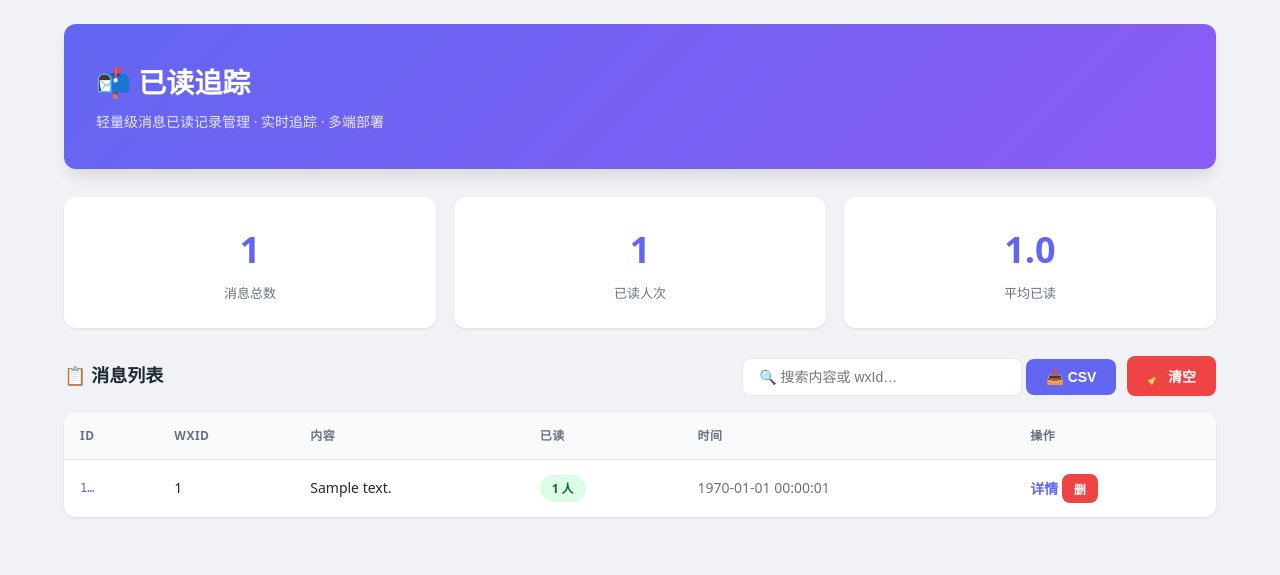
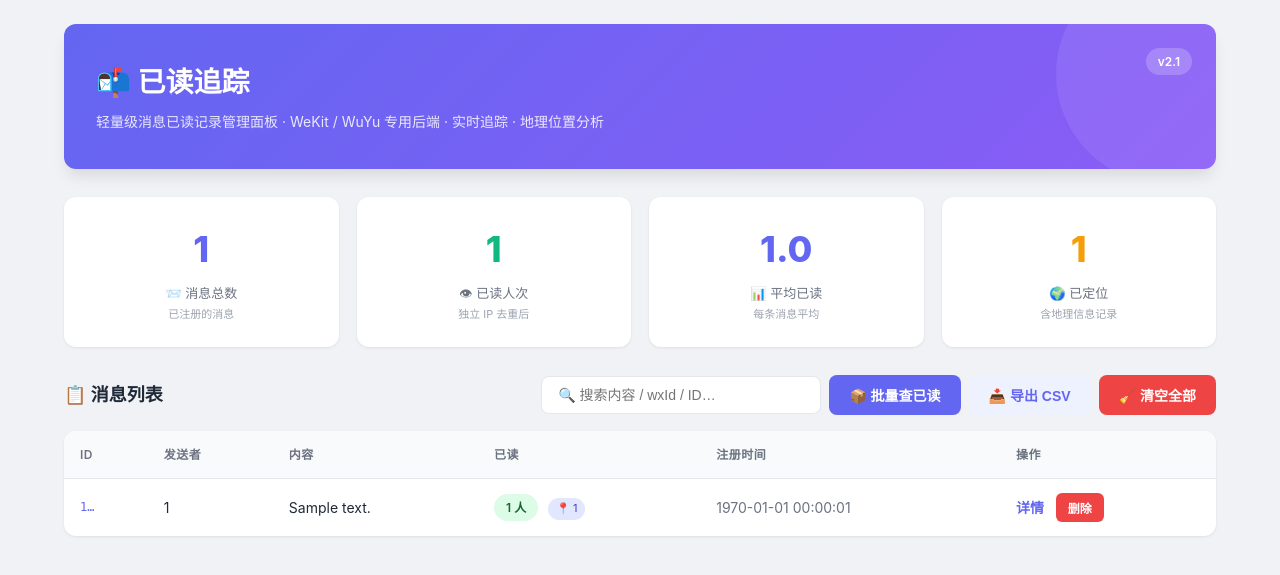
Before and after one commit to gaigebeckmanChristinaJames/read-receipt-tracker, a Flask app: page / in a window 1280 px wide. Shown: the top 575 px of the page. Run offline with Flask 3, Linux system fonts and the light colour scheme; tables that the repository leaves empty hold one stand-in row (values such as "Sample post").

Commit message:
UI升级: 批量查已读/CSV导出/地理定位展示/复制链接/现代化设计

```diff
--- a/python/app/templates/index.html
+++ b/python/app/templates/index.html
@@ -5,26 +5,46 @@
 <meta name="viewport" content="width=device-width,initial-scale=1">
 <title>已读追踪 · 管理后台</title>
 <style>
-:root{--primary:#6366f1;--danger:#ef4444;--success:#10b981;--bg:#f0f2f5;--card:#fff;--text:#1f2937;--t2:#6b7280;--bd:#e5e7eb}
+:root{--primary:#6366f1;--primary-dark:#4f46e5;--danger:#ef4444;--danger-hover:#dc2626;
+--success:#10b981;--warning:#f59e0b;--bg:#f0f2f5;--card:#fff;--text:#1f2937;--t2:#6b7280;
+--bd:#e5e7eb;--radius:12px;--shadow:0 1px 3px rgba(0,0,0,.08);--shadow-lg:0 10px 15px -3px rgba(0,0,0,.1)}
 *{margin:0;padding:0;box-sizing:border-box}
-body{background:var(--bg);font-family:system-ui;color:var(--text);line-height:1.6}
+body{background:var(--bg);font-family:-apple-system,BlinkMacSystemFont,"Segoe UI",Roboto,"Helvetica Neue",Arial,sans-serif;color:var(--text);line-height:1.6}
 .container{max-width:1200px;margin:0 auto;padding:24px}
-.hdr{background:linear-gradient(135deg,var(--primary),#8b5cf6);color:#fff;padding:36px 32px;border-radius:12px;margin-bottom:28px;box-shadow:0 10px 15px -3px rgba(0,0,0,.1)}
+
+/* Header */
+.hdr{background:linear-gradient(135deg,var(--primary),#8b5cf6);color:#fff;padding:36px 32px;border-radius:var(--radius);margin-bottom:28px;box-shadow:var(--shadow-lg);position:relative;overflow:hidden}
+.hdr::after{content:"";position:absolute;right:-60px;top:-60px;width:220px;height:220px;background:rgba(255,255,255,.08);border-radius:50%}
 .hdr h1{font-size:28px;font-weight:700}
 .hdr p{opacity:.85;margin-top:6px;font-size:14px}
+.hdr .ver{position:absolute;right:24px;top:24px;background:rgba(255,255,255,.2);padding:4px 12px;border-radius:20px;font-size:12px;font-weight:600}
+
+/* Stats */
 .stats{display:grid;grid-template-columns:repeat(auto-fit,minmax(200px,1fr));gap:18px;margin-bottom:28px}
-.stat-card{background:var(--card);padding:24px 20px;border-radius:12px;text-align:center;box-shadow:0 1px 3px rgba(0,0,0,.08)}
+.stat-card{background:var(--card);padding:24px 20px;border-radius:var(--radius);text-align:center;box-shadow:var(--shadow);transition:transform .15s}
+.stat-card:hover{transform:translateY(-2px)}
 .stat-card .num{font-size:36px;font-weight:800;color:var(--primary)}
+.stat-card .num.green{color:var(--success)}
+.stat-card .num.orange{color:var(--warning)}
 .stat-card .label{color:var(--t2);font-size:13px;margin-top:4px}
+.stat-card .sub{color:#9ca3af;font-size:11px;margin-top:2px}
+
+/* Toolbar */
 .toolbar{display:flex;justify-content:space-between;align-items:center;margin-bottom:16px;flex-wrap:wrap;gap:12px}
 .toolbar h2{font-size:18px}
-.search-input{padding:10px 16px;border:1.5px solid var(--bd);border-radius:8px;width:280px;font-size:14px;outline:none}
+.toolbar-actions{display:flex;gap:8px;align-items:center;flex-wrap:wrap}
+.search-input{padding:10px 16px;border:1.5px solid var(--bd);border-radius:8px;width:280px;font-size:14px;outline:none;transition:border-color .2s}
 .search-input:focus{border-color:var(--primary)}
-.btn{padding:10px 20px;border:none;border-radius:8px;font-size:14px;font-weight:600;cursor:pointer;transition:opacity .15s}
+.btn{padding:10px 20px;border:none;border-radius:8px;font-size:14px;font-weight:600;cursor:pointer;transition:background .15s,opacity .15s}
 .btn:hover{opacity:.9}
 .btn-danger{background:var(--danger);color:#fff}
-.btn-info{background:var(--primary);color:#fff;margin-right:6px}
-.table-box{background:var(--card);border-radius:12px;overflow:hidden;box-shadow:0 1px 3px rgba(0,0,0,.08)}
+.btn-danger:hover{background:var(--danger-hover)}
+.btn-info{background:var(--primary);color:#fff}
+.btn-info:hover{background:var(--primary-dark)}
+.btn-ghost{background:#eef2ff;color:var(--primary)}
+
+/* Table */
+.table-box{background:var(--card);border-radius:var(--radius);overflow:hidden;box-shadow:var(--shadow)}
 table{width:100%;border-collapse:collapse}
 th,td{padding:14px 16px;text-align:left;border-bottom:1px solid var(--bd);font-size:14px}
 th{background:#f9fafb;color:var(--t2);font-weight:600;text-transform:uppercase;font-size:12px;letter-spacing:.5px}
@@ -35,53 +55,203 @@ tr:hover td{background:#fafbff}
 .badge{display:inline-block;padding:4px 12px;border-radius:20px;font-size:12px;font-weight:600}
 .badge-ok{background:#dcfce7;color:#166534}
 .badge-zero{background:#f3f4f6;color:var(--t2)}
-.action-link{color:var(--primary);text-decoration:none;font-weight:600}
+.geo-tag{display:inline-block;padding:2px 8px;border-radius:12px;font-size:11px;background:#e0e7ff;color:#4338ca;margin-left:6px}
+.action-link{color:var(--primary);text-decoration:none;font-weight:600;margin-right:8px}
 .action-link:hover{text-decoration:underline}
+.btn-mini{padding:6px 12px;border:none;border-radius:6px;font-size:12px;font-weight:600;cursor:pointer;background:var(--danger);color:#fff}
+.btn-mini:hover{background:var(--danger-hover)}
 .empty-state{padding:60px;text-align:center;color:var(--t2)}
-@media(max-width:768px){.stats{grid-template-columns:1fr}.search-input{width:100%}th:nth-child(2),td:nth-child(2),th:nth-child(5),td:nth-child(5){display:none}}
+.empty-state .icon{font-size:48px;margin-bottom:12px}
+
+/* Batch status modal */
+.modal{display:none;position:fixed;top:0;left:0;right:0;bottom:0;background:rgba(0,0,0,.5);z-index:100;align-items:center;justify-content:center}
+.modal.show{display:flex}
+.modal-box{background:#fff;border-radius:16px;padding:32px;max-width:560px;width:90%;box-shadow:var(--shadow-lg)}
+.modal-box h3{margin-bottom:16px;font-size:20px}
+.modal-box textarea{width:100%;min-height:120px;padding:12px;border:1.5px solid var(--bd);border-radius:8px;font-size:14px;font-family:monospace;resize:vertical}
+.modal-actions{display:flex;gap:8px;justify-content:flex-end;margin-top:16px}
+.result-box{margin-top:16px;background:#f9fafb;border-radius:8px;padding:16px;max-height:240px;overflow-y:auto;font-size:13px}
+.result-item{display:flex;justify-content:space-between;padding:6px 0;border-bottom:1px dashed var(--bd)}
+.result-item:last-child{border-bottom:none}
+
+@media(max-width:768px){
+  .stats{grid-template-columns:1fr}
+  .search-input{width:100%}
+  th:nth-child(2),td:nth-child(2),th:nth-child(5),td:nth-child(5){display:none}
+}
 </style>
 </head>
 <body>
 <div class="container">
-<div class="hdr"><h1>📬 已读追踪</h1><p>轻量级消息已读记录管理 · 实时追踪 · 多端部署</p></div>
+
+  <!-- Header -->
+  <div class="hdr">
+    <span class="ver">v2.1</span>
+    <h1>📬 已读追踪</h1>
+    <p>轻量级消息已读记录管理面板 · WeKit / WuYu 专用后端 · 实时追踪 · 地理位置分析</p>
+  </div>
+
+  <!-- Stats -->
   <div class="stats">
-<div class="stat-card"><div class="num">{{total_messages}}</div><div class="label">消息总数</div></div>
-<div class="stat-card"><div class="num">{{total_reads}}</div><div class="label">已读人次</div></div>
-<div class="stat-card"><div class="num">{{avg_reads}}</div><div class="label">平均已读</div></div>
+    <div class="stat-card">
+      <div class="num">{{total_messages}}</div>
+      <div class="label">📨 消息总数</div>
+      <div class="sub">已注册的消息</div>
     </div>
+    <div class="stat-card">
+      <div class="num green">{{total_reads}}</div>
+      <div class="label">👁 已读人次</div>
+      <div class="sub">独立 IP 去重后</div>
+    </div>
+    <div class="stat-card">
+      <div class="num">{{avg_reads}}</div>
+      <div class="label">📊 平均已读</div>
+      <div class="sub">每条消息平均</div>
+    </div>
+    <div class="stat-card">
+      <div class="num orange">{{geo_reads}}</div>
+      <div class="label">🌍 已定位</div>
+      <div class="sub">含地理信息记录</div>
+    </div>
+  </div>
+
+  <!-- Toolbar -->
   <div class="toolbar">
     <h2>📋 消息列表</h2>
-<div>
-<input class="search-input" id="s" placeholder="🔍 搜索内容或 wxId…" oninput="f()">
-<button class="btn btn-info" onclick="expCSV()">📥 CSV</button>
-<button class="btn btn-danger" onclick="delAll()">🧹 清空</button>
+    <div class="toolbar-actions">
+      <input type="text" class="search-input" id="search-box" placeholder="🔍 搜索内容 / wxId / ID…" oninput="doFilter()">
+      <button class="btn btn-info" onclick="openBatch()">📦 批量查已读</button>
+      <button class="btn btn-ghost" onclick="expCSV()">📥 导出 CSV</button>
+      <button class="btn btn-danger" onclick="deleteAll()">🧹 清空全部</button>
     </div>
   </div>
+
+  <!-- Table -->
   <div class="table-box">
     <table>
-<thead><tr><th>ID</th><th>wxId</th><th>内容</th><th>已读</th><th>时间</th><th>操作</th></tr></thead>
-<tbody id="list">
+      <thead>
+        <tr>
+          <th>ID</th>
+          <th>发送者</th>
+          <th>内容</th>
+          <th>已读</th>
+          <th>注册时间</th>
+          <th>操作</th>
+        </tr>
+      </thead>
+      <tbody id="msg-list">
         {%for m in messages%}
-<tr data-cont="{{m.content}}" data-wx="{{m.wx_id}}">
-<td class="mono">{{m.id[:16]}}…</td><td>{{m.wx_id}}</td>
+        <tr data-content="{{m.content}}" data-wx="{{m.wx_id}}" data-id="{{m.id}}">
+          <td class="mono">{{m.id[:12]}}…</td>
+          <td>{{m.wx_id}}</td>
           <td class="content-cell" title="{{m.content}}">{{m.content}}</td>
-<td><span class="badge {%if m.read_cnt==0%}badge-zero{%else%}badge-ok{%endif%}">{{m.read_cnt}} 人</span></td>
+          <td>
+            <span class="badge {%if m.read_cnt==0%}badge-zero{%else%}badge-ok{%endif%}">{{m.read_cnt}} 人</span>
+            {%if m.geo_cnt%}<span class="geo-tag">📍 {{m.geo_cnt}}</span>{%endif%}
+          </td>
           <td style="color:var(--t2)">{{m.registered_at|int|ts2date}}</td>
           <td>
             <a class="action-link" href="/message/{{m.id}}">详情</a>
-<button class="btn btn-danger" style="padding:6px 12px;font-size:12px" onclick="del('{{m.id}}')">删</button>
+            <button class="btn-mini" onclick="deleteMsg('{{m.id}}')">删除</button>
           </td>
-</tr>{%endfor%}
-{%if not messages%}<tr><td colspan="6" class="empty-state">📭 暂无消息</td></tr>{%endif%}
+        </tr>
+        {%endfor%}
+        {%if not messages%}
+        <tr><td colspan="6">
+          <div class="empty-state">
+            <div class="icon">📭</div>
+            <p>暂无消息记录</p>
+            <p style="font-size:12px;margin-top:4px">通过 POST /register 注册第一条消息</p>
+          </div>
+        </td></tr>
+        {%endif%}
       </tbody>
     </table>
   </div>
+
 </div>
+
+<!-- 批量查询 Modal -->
+<div class="modal" id="batch-modal">
+  <div class="modal-box">
+    <h3>📦 批量查询已读状态</h3>
+    <p style="color:var(--t2);font-size:13px;margin-bottom:12px">每行一个消息 ID，或逗号分隔</p>
+    <textarea id="batch-ids" placeholder="a1b2c3d4...&#10;e5f6a7b8...&#10;c9d0e1f2..."></textarea>
+    <div class="modal-actions">
+      <button class="btn btn-ghost" onclick="closeBatch()">取消</button>
+      <button class="btn btn-info" onclick="runBatch()">查询</button>
+    </div>
+    <div class="result-box" id="batch-result" style="display:none"></div>
+  </div>
+</div>
+
 <script>
-function f(){let v=document.getElementById("s").value.toLowerCase();document.querySelectorAll("#list tr[data-cont]").forEach(r=>{r.style.display=(r.dataset.cont.toLowerCase().includes(v)||r.dataset.wx.toLowerCase().includes(v))?"":"none"})}
-async function del(id){if(!confirm("删除这条？"))return;await fetch("/api/delete/"+id,{method:"POST"});location.reload()}
-async function delAll(){if(!confirm("⚠️ 清空全部？"))return;await fetch("/api/delete-all",{method:"POST"});location.reload()}
-function expCSV(){let rows=[["ID","wxId","内容","已读数","时间"]];document.querySelectorAll("#list tr[data-cont]").forEach(r=>{let c=r.querySelectorAll("td");rows.push([(c[0].textContent||"").trim(),c[1].textContent||"",(r.dataset.cont||"").replace(/"/g,'""'),(c[3].textContent||"").trim(),(c[4].textContent||"").trim()])});let csv=rows.map(r=>r.map(v=>'"'+v+'"').join(",")).join("\n");let b=new Blob(["\uFEFF"+csv],{type:"text/csv;charset=utf-8"});let a=document.createElement("a");a.href=URL.createObjectURL(b);a.download="read-receipt-export.csv";a.click()}
+// 搜索过滤（内容 + wxId + ID）
+function doFilter(){
+  const v=document.getElementById("search-box").value.toLowerCase();
+  document.querySelectorAll("#msg-list tr[data-content]").forEach(r=>{
+    const hay=(r.dataset.content+" "+r.dataset.wx+" "+r.dataset.id).toLowerCase();
+    r.style.display=hay.includes(v)?"":"none";
+  });
+}
+
+// 删除单条
+async function deleteMsg(id){
+  if(!confirm("确定删除这条消息及其所有已读记录？"))return;
+  const r=await fetch("/api/delete/"+id,{method:"POST"});
+  if(r.ok)location.reload();else alert("删除失败");
+}
+
+// 清空全部
+async function deleteAll(){
+  if(!confirm("⚠️ 确定清空全部消息和已读记录？此操作不可恢复！"))return;
+  const r=await fetch("/api/delete-all",{method:"POST"});
+  if(r.ok)location.reload();else alert("清空失败");
+}
+
+// 导出 CSV（当前筛选后的数据）
+function expCSV(){
+  const rows=[["ID","发送者","内容","已读数","注册时间"]];
+  document.querySelectorAll("#msg-list tr[data-content]").forEach(r=>{
+    if(r.style.display==="none")return;
+    const td=r.querySelectorAll("td");
+    rows.push([
+      (td[0].textContent||"").trim(),
+      (td[1].textContent||"").trim(),
+      '"'+(r.dataset.content||"").replace(/"/g,'""')+'"',
+      (td[3].textContent||"").trim(),
+      (td[4].textContent||"").trim()
+    ]);
+  });
+  const csv=rows.map(r=>r.join(",")).join("\n");
+  const blob=new Blob(["\uFEFF"+csv],{type:"text/csv;charset=utf-8"});
+  const a=document.createElement("a");
+  a.href=URL.createObjectURL(blob);
+  a.download="read-receipt-export.csv";
+  a.click();
+}
+
+// 批量查询
+function openBatch(){document.getElementById("batch-modal").classList.add("show")}
+function closeBatch(){
+  document.getElementById("batch-modal").classList.remove("show");
+  document.getElementById("batch-result").style.display="none";
+}
+async function runBatch(){
+  const raw=document.getElementById("batch-ids").value.trim();
+  if(!raw){alert("请输入消息 ID");return}
+  const ids=raw.split(/[\n,]+/).map(s=>s.trim()).filter(Boolean);
+  if(!ids.length){alert("没有有效的 ID");return}
+  const r=await fetch("/batch-status?ids="+ids.join(","));
+  const d=await r.json();
+  if(!r.ok){alert(d.error||"查询失败");return}
+  const box=document.getElementById("batch-result");
+  box.innerHTML="<h4 style='margin-bottom:8px'>查询结果</h4>"+
+    Object.entries(d.statuses).map(([id,cnt])=>
+      `<div class="result-item"><span class="mono">${id.slice(0,20)}…</span><span class="badge ${cnt?"badge-ok":"badge-zero"}">${cnt} 人已读</span></div>`
+    ).join("");
+  box.style.display="block";
+}
 </script>
 </body>
 </html>
```
Lines whose indentation alone changed are shown as unchanged.
